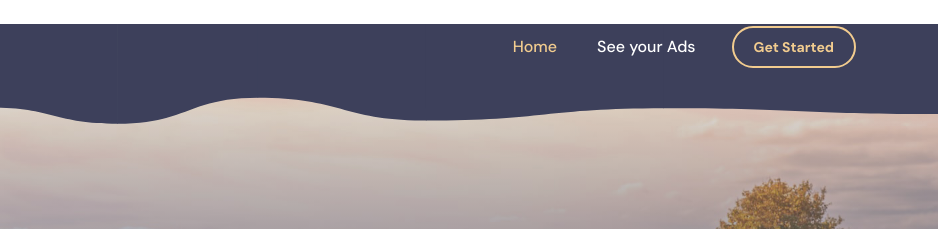
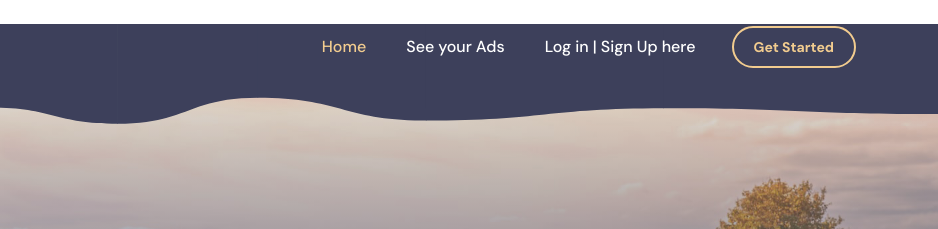
Before and after one commit to frankfrim/ads_falcon, a plain HTML site: page websitead.html in a window 1280 px wide. Shown: the top 229 px of the page, 342-1280 px from the left. Drawn offline with Linux system fonts and the light colour scheme.

Commit message:
Update websitead.html

```diff
--- a/websitead.html
+++ b/websitead.html
@@ -66,7 +66,9 @@ https://templatemo.com/tm-587-tiya-golf-club
                             <li class="nav-item">
                                 <a class="nav-link click-scroll" href="index.html=#section_2">See your Ads</a>
                             </li>
-
+<li class="nav-item">
+                                <a class="nav-link click-scroll" href="get-started.html">Log in | Sign Up here </a>
+                            </li>
                              <li class="nav-item dropdown">
 
                             </li>
```
